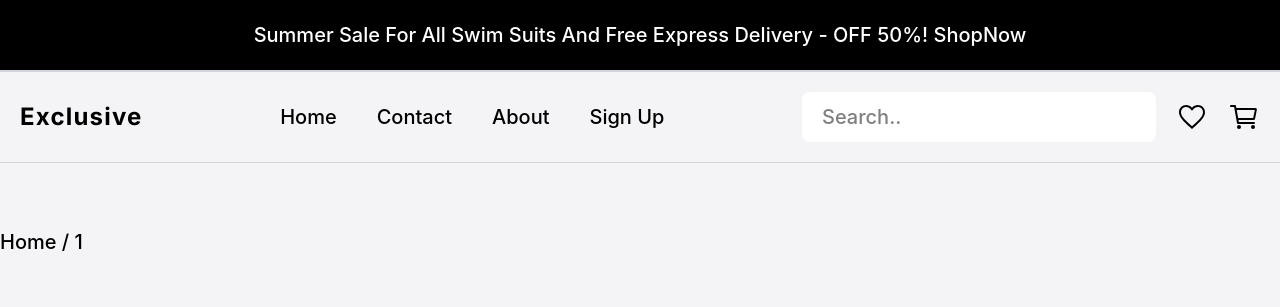
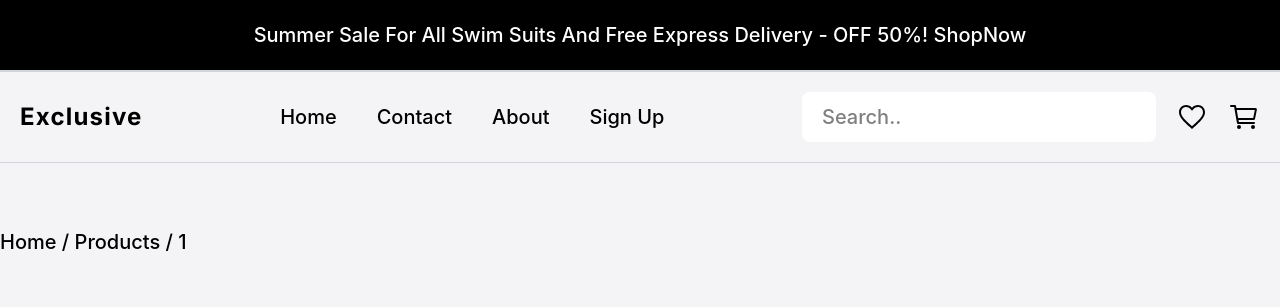
Before and after one commit to Mohamed-Y0/Exclusive, a React (Vite) app: page /products/1 in a window 1280 px wide. Shown: the top 307 px of the page. Built offline with nearby package versions, Linux system fonts and the light colour scheme; a web font is replaced by a local one.

Commit message:
fix & improve: PagesLocation

```diff
--- a/src/components/ui/PageLocation.tsx
+++ b/src/components/ui/PageLocation.tsx
@@ -1,12 +1,26 @@
-import { NavLink, useParams } from "react-router-dom";
+import { NavLink, useLocation } from "react-router-dom";
 
 function PageLocation() {
-  const { category } = useParams();
+  const location = useLocation();
+
+  const pages = location.pathname.split("/").filter(Boolean);
+
+  let path = "";
+  const pagesNames = pages.map((n) => {
+    path += `/${n}`;
+    return { name: n, href: path };
+  });
 
   return (
-    <div className="pt-16 capitalize">
-      <NavLink to="">Home</NavLink> / {category}
-    </div>
+    <nav className="pt-16 capitalize">
+      <NavLink to="/">Home</NavLink>
+      {pagesNames.map((c, idx) => (
+        <span key={idx}>
+          {" / "}
+          <NavLink to={c.href}>{c.name}</NavLink>
+        </span>
+      ))}
+    </nav>
   );
 }
 
```
